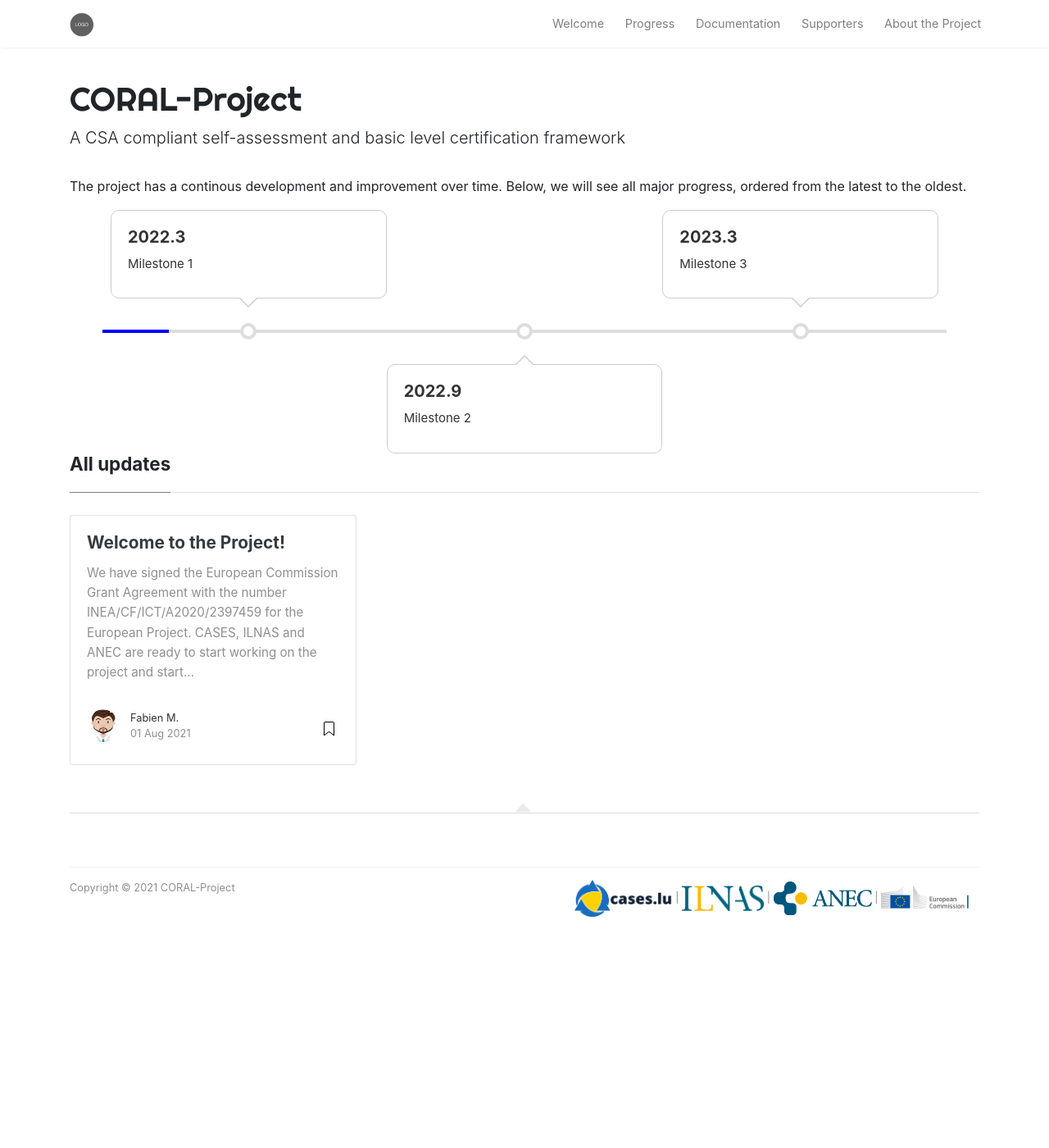
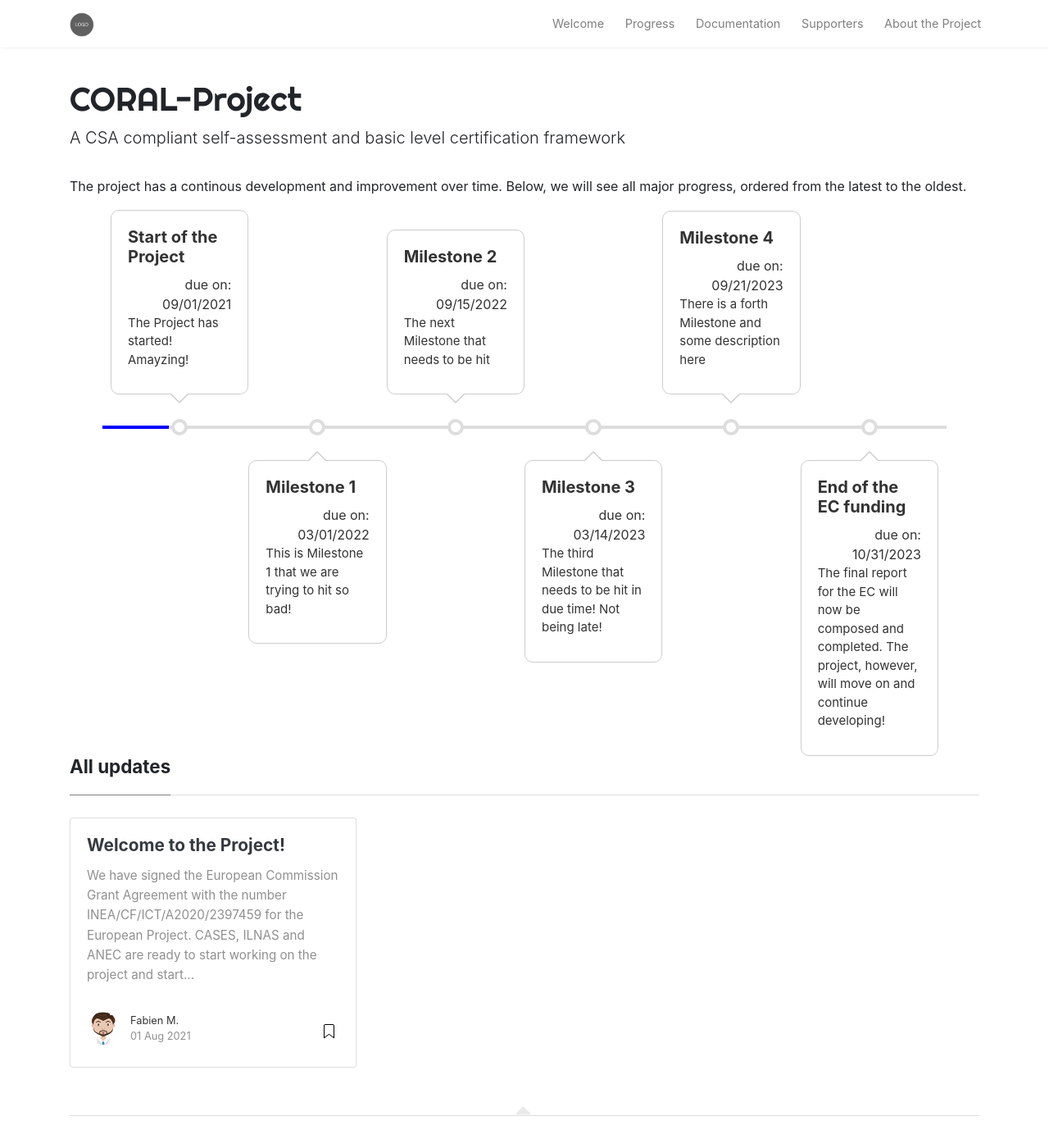
Before and after one commit to NC3-LU/coral-project, a Jekyll site: the page built from blog.md, in a window 1280 px wide and 1400 px high. Shown: the whole window at 82% size. Built offline with Jekyll 4.4.1, drawn with Linux system fonts in a browser that asks for light colours; nearby versions of some CDN libraries.

Commit message:
moved milestone data to datafile and adapted the codes

```diff
--- a/_data/timeline.yml
+++ b/_data/timeline.yml
@@ -0,0 +1,23 @@
+- title: Start of the Project
+  description: The Project has started! Amayzing!
+  date: 09/01/2021
+
+- title: Milestone 1
+  description: This is Milestone 1 that we are trying to hit so bad!
+  date: 03/01/2022
+
+- title: Milestone 2
+  description: The next Milestone that needs to be hit
+  date: 09/15/2022
+
+- title: Milestone 3
+  description: The third Milestone that needs to be hit in due time! Not being late!
+  date: 03/14/2023
+
+- title: Milestone 4
+  description: There is a forth Milestone and some description here
+  date: 09/21/2023
+
+- title: End of the EC funding
+  description: The final report for the EC will now be composed and completed. The project, however, will move on and continue developing!
+  date: 10/31/2023
--- a/_layouts/blog.html
+++ b/_layouts/blog.html
@@ -5,32 +5,20 @@ title: Progress Updates
 
 {{ content }}
 
-<!-- Need to do this with Data File & loop + add a start point
-     + progress bar should be adapted to cover % space between dates of milestones
-     + have the dates in the datafile for  -->
+<!-- progress bar should be adapted to cover % space between dates of milestones -->
 
     <div class="timeline">
         <div class="timeline__wrap">
         <div class="timeline__items">
+            {% for milestone in site.data.timeline %}
             <div class="timeline__item">
             <div class="timeline__content">
-                <h2>2022.3</h2>
-                <p>Milestone 1</p>
+                <h2>{{ milestone.title }}</h2>
+                <div style="width: 100%; text-align: right;">due on: {{ milestone.date }}</div>
+                <p>{{ milestone.description }}</p>
             </div>
             </div>
-            <div class="timeline__item">
-            <div class="timeline__content">
-                <h2>2022.9</h2>
-                <p>Milestone 2</p>
-            </div>
-            </div>
-            <div class="timeline__item">
-            <div class="timeline__content">
-                <h2>2023.3</h2>
-                <p>Milestone 3</p>
-            </div>
-            </div>
-            ...
+            {% endfor %}
         </div>
         </div>
     </div>
```
Also changed, not shown: other parts of _layouts/blog.html (+1 -1 lines).
